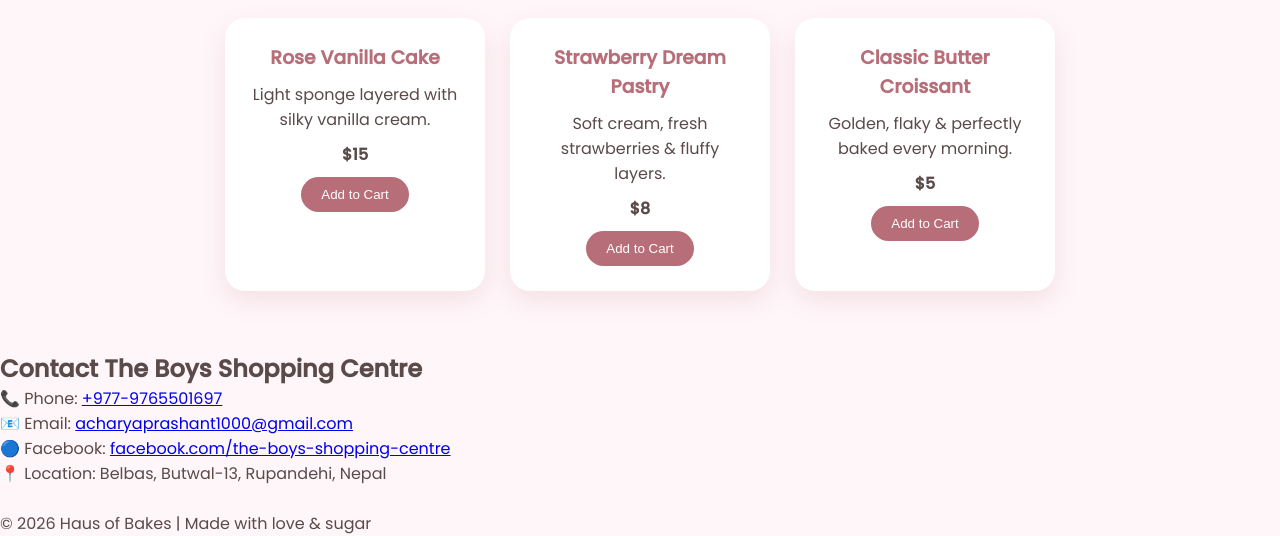
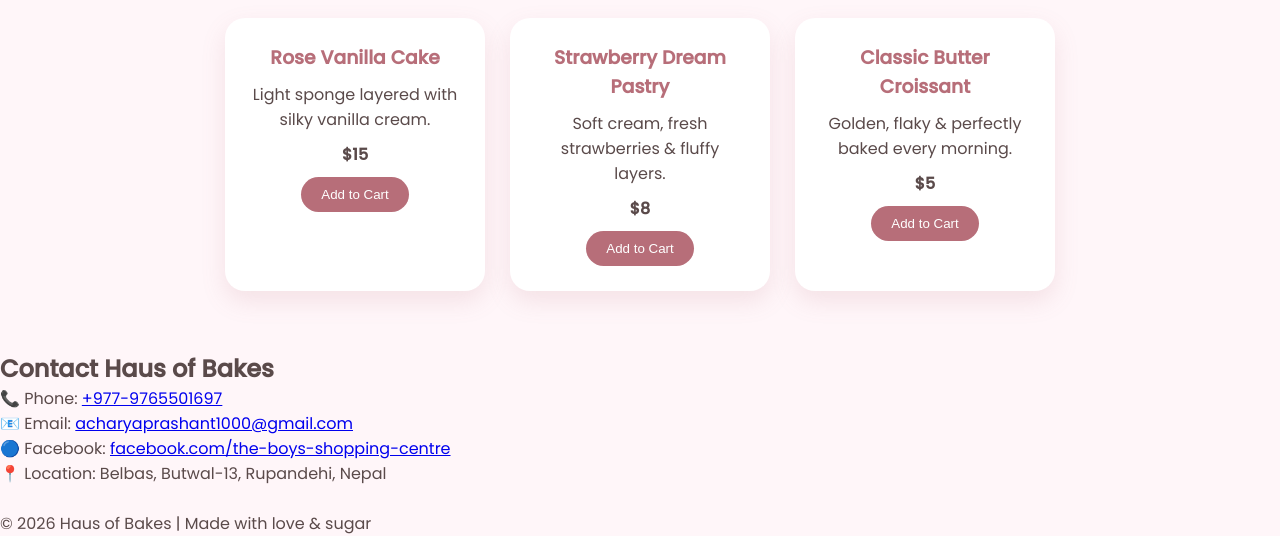
Before and after one commit to Prashant-Acharya-07/Bakery, a plain HTML site: page index.html in a window 1280 px wide. Shown: the part 588-1124 px from the top of the page. Drawn offline with nearby package versions, Linux system fonts and the light colour scheme.

Commit message:
Update index.html

```diff
--- a/index.html
+++ b/index.html
@@ -206,7 +206,7 @@ nav a{
 <div class="total">Total: $<span id="total">0</span></div>
 </div>
 <section class="contact container" id="contact">
-<h2>Contact The Boys Shopping Centre</h2>
+<h2>Contact Haus of Bakes</h2>
 <div class="contact-info">
 <p>📞 Phone: <a href="tel:+9779765501697" class="contact-link">+977-9765501697</a></p>
 <p>📧 Email: <a href="mailto:acharyaprashant1000@gmail.com" class="contact-link">acharyaprashant1000@gmail.com</a></p>
```
